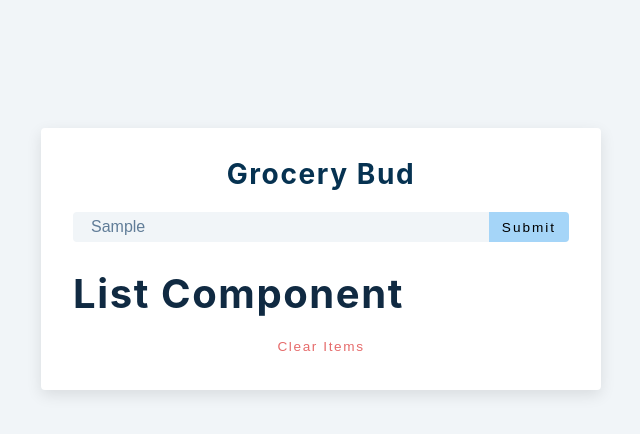
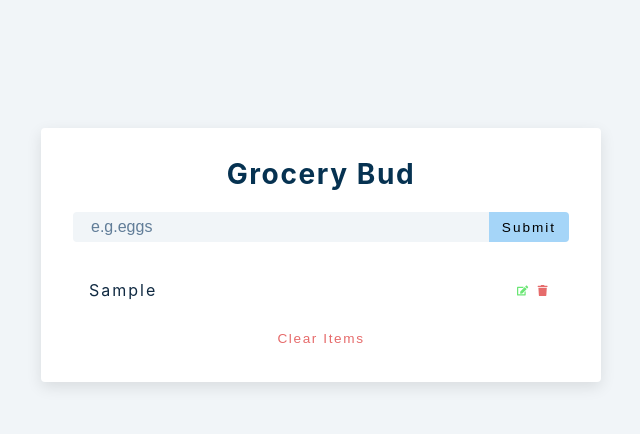
Before and after one commit to SaiPradeepti/React-Grocery-Bud, a React (Create React App) app: page / in a window 1280 px wide. Both pictures are taken after typing "Sample" into the empty fields and a click on the button "Submit". Shown: the top 434 px of the page, without its empty margins (319-959 px from the left). Built offline with nearby package versions, Linux system fonts and the light colour scheme.

Commit message:
Add Items

```diff
--- a/src/App.js
+++ b/src/App.js
@@ -14,7 +14,13 @@
     });
   const handleSubmit = (e) => {
     e.preventDefault();
-    console.log('hello');
+    if(!name){}
+    else if(name && isEditing){}
+    else{
+      const newItem = {id: new Date().getTime().toString(),title: name};
+      setList([...list,newItem]);
+      setName('');
+    }
   }
   return <section className="section-center">
     <form className="grocery-form" onSubmit={handleSubmit}>
@@ -27,10 +33,12 @@
         </button>
       </div>
     </form>
-    <div className="grocery-container">
-      <List />
+    {list.length > 0 && (
+      <div className="grocery-container">
+      <List items={list}/>
       <button className="clear-btn">clear items</button>
     </div>
+    )}
   </section>
 }
 
--- a/src/List.js
+++ b/src/List.js
@@ -1,7 +1,30 @@
 import React from 'react'
 import { FaEdit, FaTrash } from 'react-icons/fa'
-const List = () => {
-  return <h2>list component</h2>
+const List = ({items}) => {
+  return (
+    <div className="grocery-list">
+      {
+        items.map((item) => {
+          const {id, title} = item;
+          return (
+            <article key={id} className="grocery-item">
+              <p className="title">{title}</p>
+              <div className="btn-container">
+                <button type="button" className="edit-btn">
+                  <FaEdit />
+                </button>
+              </div>
+              <div className="btn-container">
+                <button type="button" className="delete-btn">
+                  <FaTrash />
+                </button>
+              </div>
+            </article>
+          )
+        })
+      }
+    </div>
+  );
 }
 
 export default List
--- a/src/index.css
+++ b/src/index.css
@@ -259,6 +259,7 @@
   color: var(--clr-grey-5);
 }
 .title {
+  flex-grow: 2;
   margin-bottom: 0;
   color: var(--clr-grey-1);
   letter-spacing: 2px;
@@ -266,6 +267,7 @@
 }
 .edit-btn,
 .delete-btn {
+  flex-grow: 1;
   background: transparent;
   border-color: transparent;
   cursor: pointer;
```
